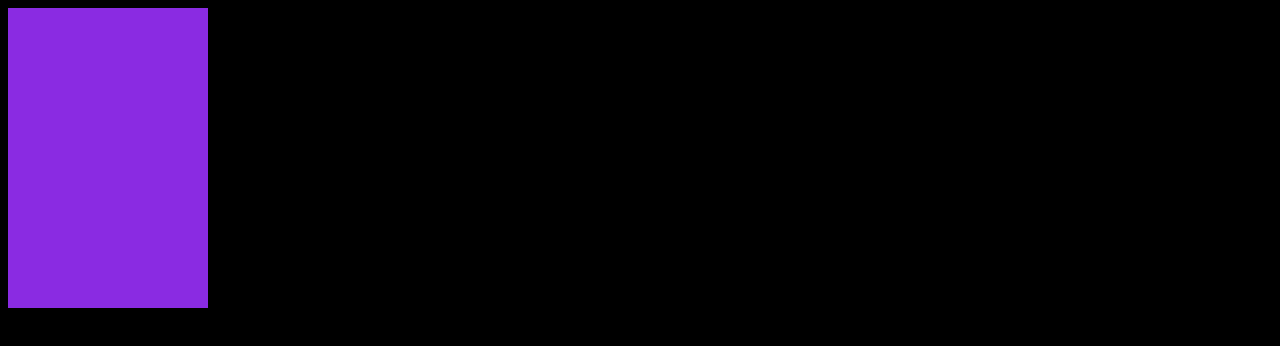
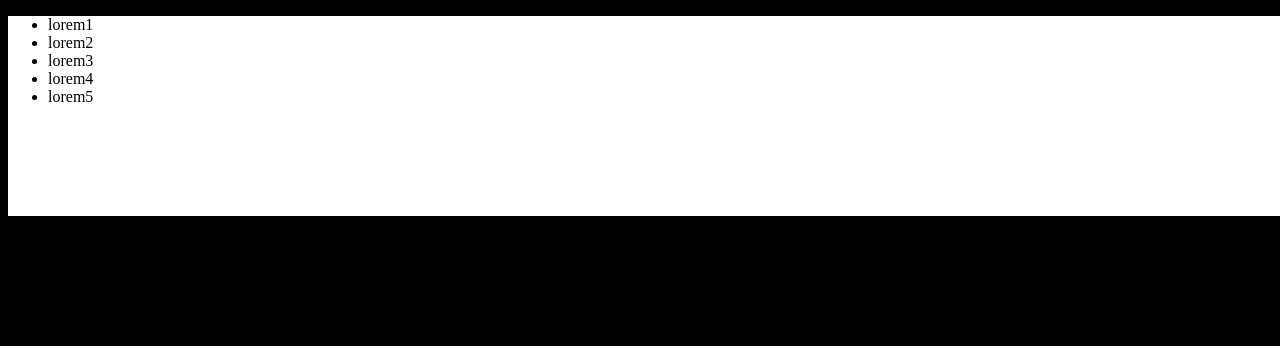
Before and after one commit to Lorewii/practice-page, a plain HTML site: page index.html in a window 1280 px wide. Drawn offline with Linux system fonts and the light colour scheme.

Commit message:
starting header

```diff
--- a/assets/main.css
+++ b/assets/main.css
@@ -2,8 +2,8 @@ body {
     background-color: black;
 }
 
-section {
-    width: 200px;
-    height: 300px;
-    background-color: blueviolet;
+.header {
+    width: 100vw;
+    height: 200px;
+    background-color: white;
 }
--- a/index.html
+++ b/index.html
@@ -8,6 +8,14 @@
     <title>Prueba</title>
 </head>
 <body>
-    <section></section>
+    <header class="header">
+        <ul class="list">
+            <li>lorem1</li>
+            <li>lorem2</li>
+            <li>lorem3</li>
+            <li>lorem4</li>
+            <li>lorem5</li>
+        </ul>
+    </header>
 </body>
 </html>
```
